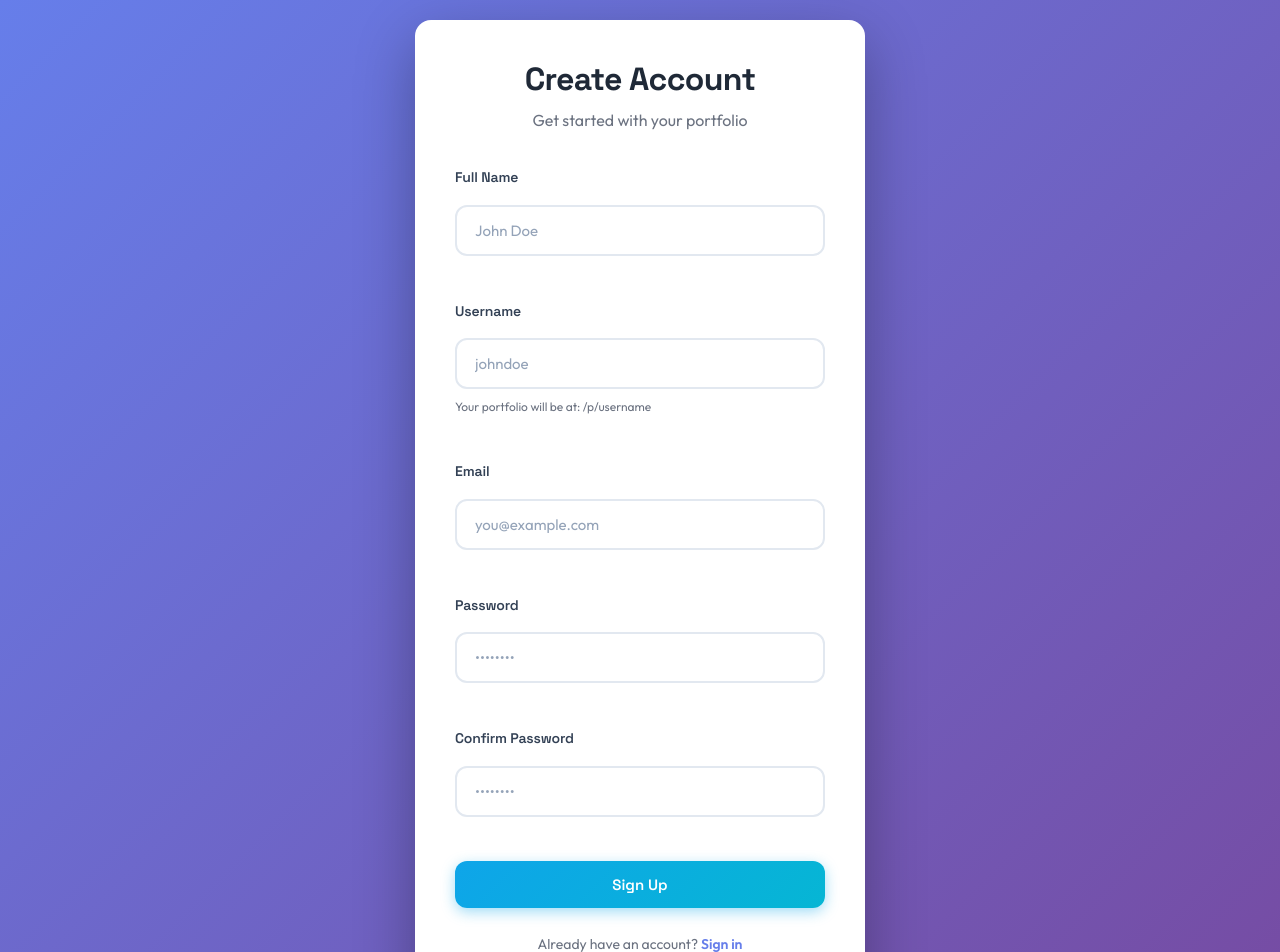
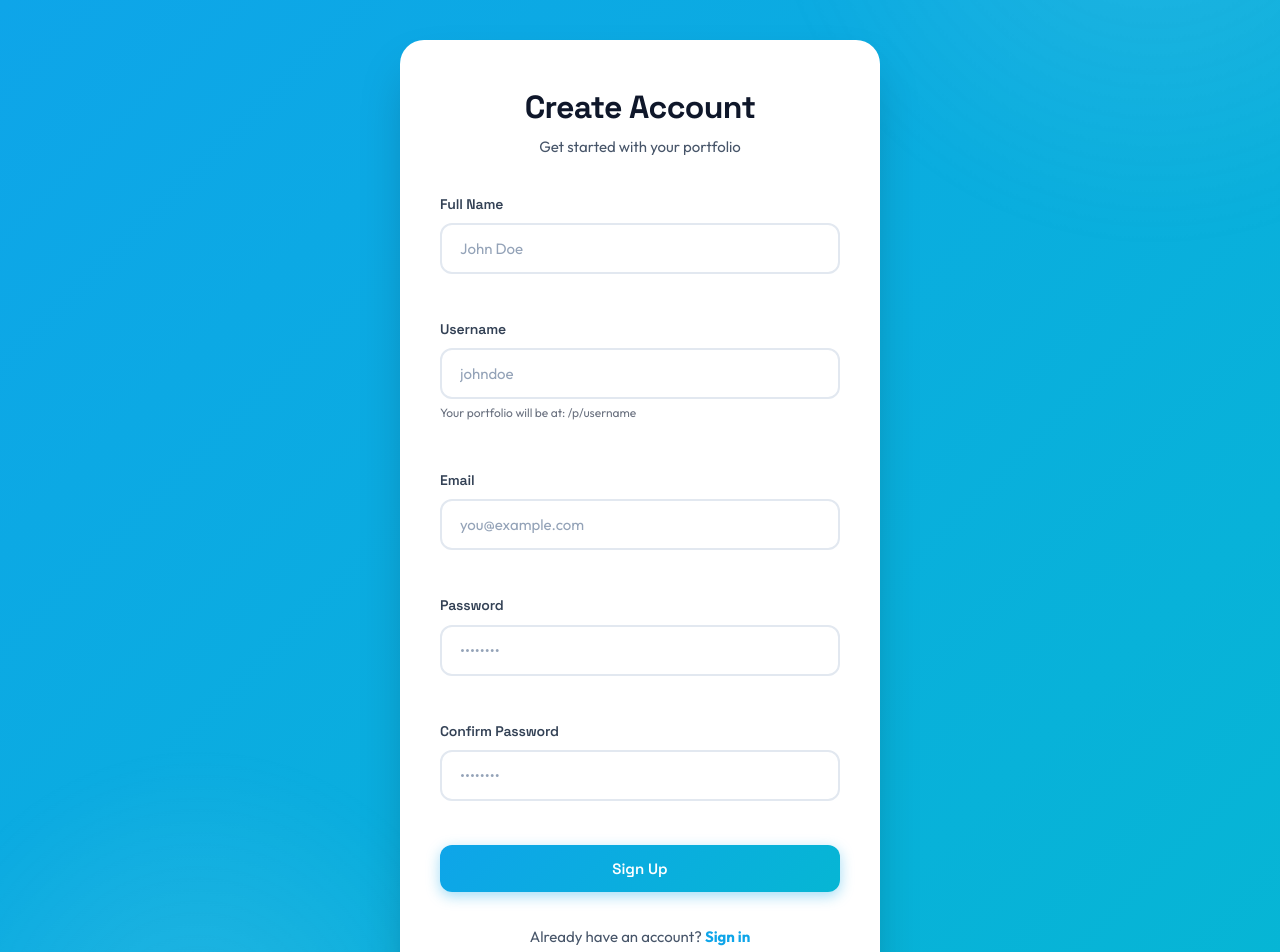
Before and after one commit to mehedyk/portfolio-maker, a React (Create React App) app: page /signup in a window 1280 px wide. Shown: the top 952 px of the page. Built offline with nearby package versions, Linux system fonts and the light colour scheme; no server answers; the HTML template or start-up script is replaced by a standard one.

Commit message:
adding auth.css

```diff
--- a/src/components/auth/Auth.css
+++ b/src/components/auth/Auth.css
@@ -3,30 +3,97 @@
     display: flex;
     align-items: center;
     justify-content: center;
-    background: linear-gradient(135deg, #667eea 0%, #764ba2 100%);
-    padding: 20px;
+    background: linear-gradient(135deg, #0ea5e9 0%, #06b6d4 100%);
+    padding: 40px 20px;
+    position: relative;
+    overflow: hidden;
+}
+
+.auth-container::before {
+    content: '';
+    position: absolute;
+    top: -50%;
+    right: -20%;
+    width: 800px;
+    height: 800px;
+    background: radial-gradient(circle, rgba(255, 255, 255, 0.1) 0%, transparent 70%);
+    border-radius: 50%;
+    animation: float 20s ease-in-out infinite;
+}
+
+.auth-container::after {
+    content: '';
+    position: absolute;
+    bottom: -30%;
+    left: -10%;
+    width: 600px;
+    height: 600px;
+    background: radial-gradient(circle, rgba(255, 255, 255, 0.1) 0%, transparent 70%);
+    border-radius: 50%;
+    animation: float 15s ease-in-out infinite reverse;
+}
+
+@keyframes float {
+    0%, 100% {
+        transform: translate(0, 0);
+    }
+    50% {
+        transform: translate(30px, -30px);
+    }
 }
 
 .auth-card {
     background: white;
-    border-radius: 16px;
-    padding: 40px;
-    max-width: 450px;
+    border-radius: 24px;
+    padding: 48px 40px;
+    max-width: 480px;
     width: 100%;
-    box-shadow: 0 20px 60px rgba(0, 0, 0, 0.3);
+    box-shadow: 0 25px 50px -12px rgba(0, 0, 0, 0.25);
+    position: relative;
+    z-index: 1;
+    animation: slideUp 0.6s ease-out;
+}
+
+.auth-logo {
+    display: flex;
+    align-items: center;
+    justify-content: center;
+    gap: 12px;
+    margin-bottom: 32px;
+}
+
+.auth-logo-icon {
+    width: 56px;
+    height: 56px;
+    background: var(--gradient-primary);
+    border-radius: 14px;
+    display: flex;
+    align-items: center;
+    justify-content: center;
+    color: white;
+    font-size: 28px;
+    box-shadow: 0 8px 16px rgba(14, 165, 233, 0.3);
+}
+
+.auth-logo-text {
+    font-family: 'Space Grotesk', sans-serif;
+    font-weight: 700;
+    font-size: 24px;
+    color: var(--gray-900);
 }
 
 .auth-title {
-    font-size: 32px;
-    font-weight: 700;
-    color: #1f2937;
+    font-size: 2rem;
+    font-weight: 800;
+    color: var(--gray-900);
     margin-bottom: 8px;
     text-align: center;
+    font-family: 'Space Grotesk', sans-serif;
 }
 
 .auth-subtitle {
-    font-size: 16px;
-    color: #6b7280;
+    font-size: 15px;
+    color: var(--gray-600);
     margin-bottom: 32px;
     text-align: center;
 }
@@ -37,35 +104,97 @@
     gap: 20px;
 }
 
-.form-group {
+.form-row {
+    display: grid;
+    grid-template-columns: 1fr 1fr;
+    gap: 16px;
+}
+
+.auth-divider {
     display: flex;
-    flex-direction: column;
-    gap: 8px;
+    align-items: center;
+    gap: 16px;
+    margin: 24px 0;
+}
+
+.auth-divider::before,
+.auth-divider::after {
+    content: '';
+    flex: 1;
+    height: 1px;
+    background: var(--gray-200);
+}
+
+.auth-divider span {
+    color: var(--gray-500);
+    font-size: 14px;
+    font-weight: 500;
 }
 
 .auth-footer {
-    margin-top: 24px;
+    margin-top: 32px;
     text-align: center;
-    color: #6b7280;
-    font-size: 14px;
+    color: var(--gray-600);
+    font-size: 15px;
 }
 
 .auth-footer a {
-    color: #667eea;
+    color: var(--primary);
     text-decoration: none;
-    font-weight: 600;
+    font-weight: 700;
+    transition: color 0.2s ease;
 }
 
 .auth-footer a:hover {
+    color: var(--primary-dark);
     text-decoration: underline;
 }
 
-@media (max-width: 480px) {
+.password-strength {
+    margin-top: 8px;
+    height: 4px;
+    background: var(--gray-200);
+    border-radius: 2px;
+    overflow: hidden;
+}
+
+.password-strength-bar {
+    height: 100%;
+    transition: all 0.3s ease;
+    border-radius: 2px;
+}
+
+.password-strength-bar.weak {
+    width: 33%;
+    background: var(--danger);
+}
+
+.password-strength-bar.medium {
+    width: 66%;
+    background: var(--warning);
+}
+
+.password-strength-bar.strong {
+    width: 100%;
+    background: var(--success);
+}
+
+.password-hint {
+    margin-top: 6px;
+    font-size: 12px;
+    color: var(--gray-500);
+}
+
+@media (max-width: 640px) {
     .auth-card {
-        padding: 24px;
+        padding: 32px 24px;
     }
 
     .auth-title {
-        font-size: 24px;
+        font-size: 1.75rem;
+    }
+
+    .form-row {
+        grid-template-columns: 1fr;
     }
 }
```
